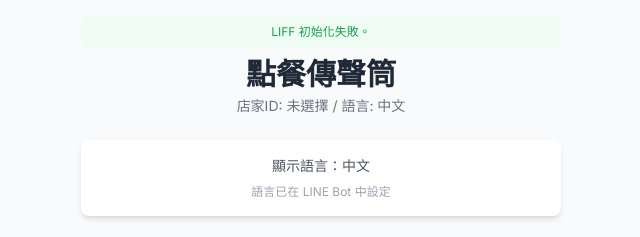
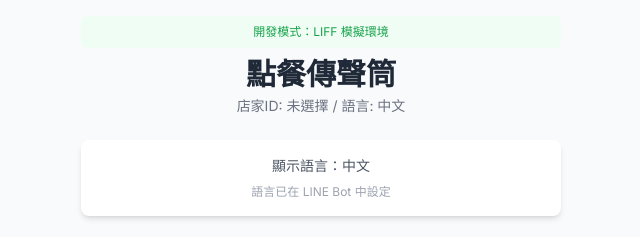
Before and after one commit to leonyu5566/liff-web, a plain HTML site: page index.html in a window 1280 px wide. Shown: the top 237 px of the page, 319-959 px from the left. Drawn offline with nearby package versions, Linux system fonts and the light colour scheme.

Commit message:
改善 LIFF 初始化錯誤訊息，在開發環境顯示友善提示

```diff
--- a/index.html
+++ b/index.html
@@ -178,7 +178,12 @@
                 liffInitialized = true;
             } catch (error) {
                 console.error("LIFF Initialization failed", error);
-                document.getElementById('liff-status').textContent = 'LIFF 初始化失敗。';
+                // 開發環境：顯示模擬訊息
+                if (window.location.hostname === 'localhost' || window.location.hostname.includes('azurewebsites.net')) {
+                    document.getElementById('liff-status').textContent = '開發模式：LIFF 模擬環境';
+                } else {
+                    document.getElementById('liff-status').textContent = 'LIFF 初始化失敗。';
+                }
             }
         }
 
```
